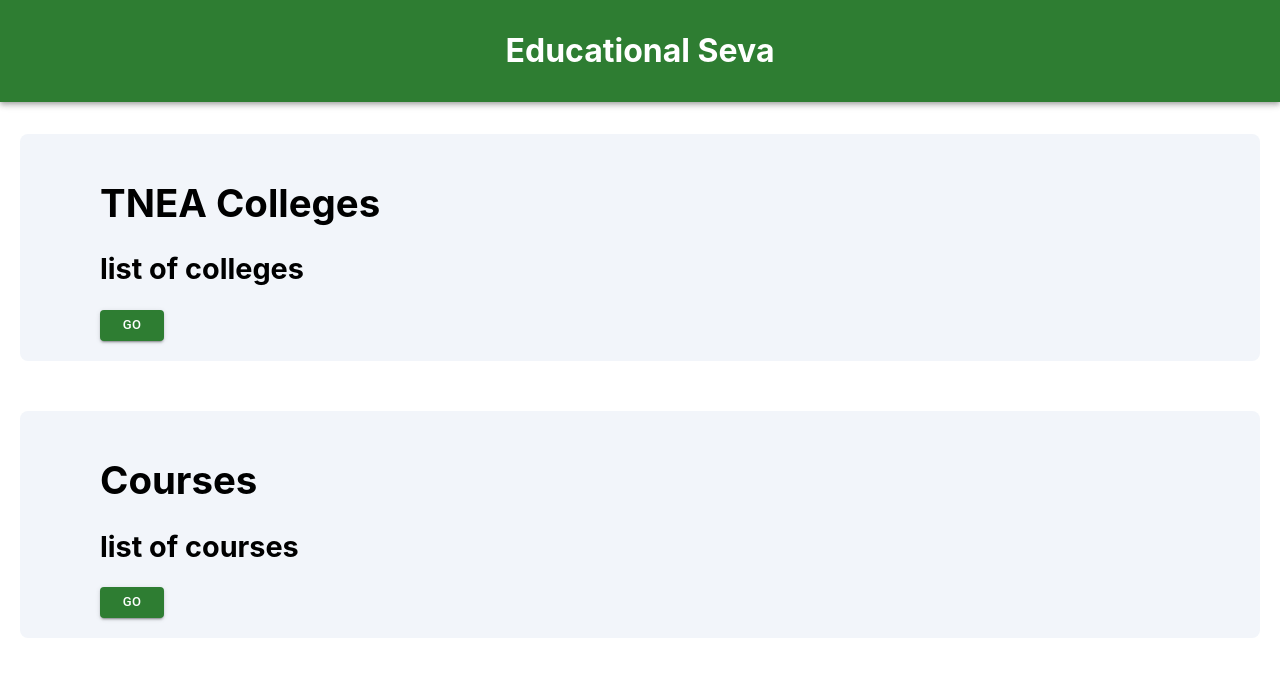
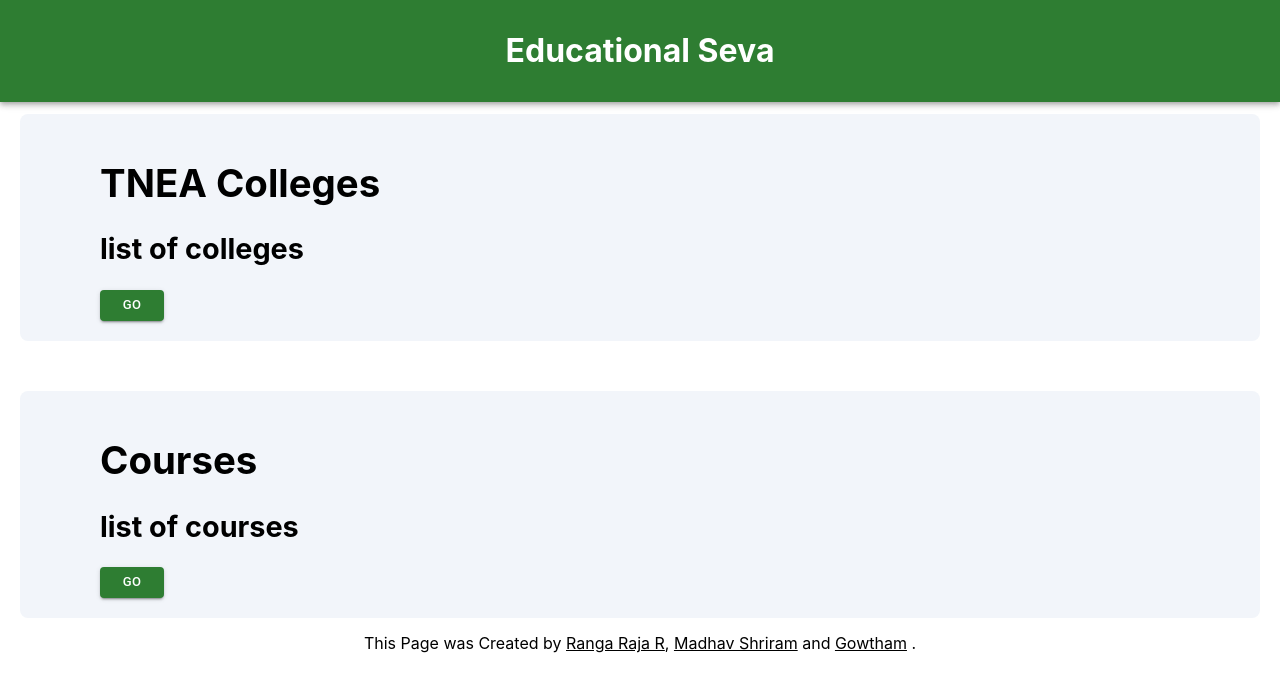
Before and after one commit to RangaRaja-R/educational-website-reactjs, a React (Create React App) app: page /degree-details/1 in a window 1280 px wide. Shown: the top 692 px of the page. Built offline with nearby package versions, Linux system fonts and the light colour scheme.

Commit message:
edited copyright into details

```diff
--- a/src/App.js
+++ b/src/App.js
@@ -1,13 +1,53 @@
 import React from "react";
 import "./App.css";
 import Dashboard from "./modo/dashboard";
-import { BrowserRouter, Routes, Route } from "react-router-dom";
+import { Routes, Route } from "react-router-dom";
 import Courses from "./ranga/courseList";
 import DegList from "./gowtham/degreeList";
 import data from "./gowtham/college.json";
 import Home from "./modo/home";
 import ClgList from "./gowtham/collegeList";
 import Degree from "./modo/degree";
+import Link from "@mui/material/Link";
+
+function Copyright(props) {
+  return (
+    <div
+      style={{ marginTop: "15px" }}
+      variant="body2"
+      color="text.secondary"
+      align="center"
+      {...props}
+      className="copy"
+    >
+      {"This Page was Created by "}
+      <Link
+        color="inherit"
+        href="https://www.linkedin.com/in/rangaraja-r"
+        target="_blank"
+      >
+        Ranga Raja R
+      </Link>
+      {", "}
+      <Link
+        color="inherit"
+        href="https://www.linkedin.com/in/madhav-shriram-s-87b706258"
+        target="_blank"
+      >
+        Madhav Shriram
+      </Link>
+      {" and "}
+      <Link
+        color="inherit"
+        href="https://www.linkedin.com/in/gowtham-k-009590261"
+        target="_blank"
+      >
+        Gowtham
+      </Link>{" "}
+      {"."}
+    </div>
+  );
+}
 
 function App() {
   return (
@@ -20,6 +60,7 @@ function App() {
         <Route path="/degree-list/:id" element={<DegList d={data} />} />
         <Route path="/degree-details/:id" element={<Degree />} />
       </Routes>
+      <Copyright />
     </div>
   );
 }
--- a/src/modo/dashboard.js
+++ b/src/modo/dashboard.js
@@ -2,28 +2,7 @@ import * as React from "react";
 import { styled, createTheme, ThemeProvider } from "@mui/material/styles";
 import MuiAppBar from "@mui/material/AppBar";
 import Toolbar from "@mui/material/Toolbar";
-import Link from "@mui/material/Link";
-import Navigate from "../navigator";
 import "./dashboard.css";
-
-function Copyright(props) {
-  return (
-    <div
-      variant="body2"
-      color="text.secondary"
-      align="center"
-      {...props}
-      className="copy"
-    >
-      {"Copyright © "}
-      <Link color="inherit" href="https://www.naanmudhalvan.tn.gov.in/">
-        naanmudhalvan
-      </Link>{" "}
-      {new Date().getFullYear()}
-      {"."}
-    </div>
-  );
-}
 
 const drawerWidth = 240;
 
@@ -70,7 +49,6 @@ export default function Dashboard() {
           }}
         >
           <Toolbar />
-          <Copyright sx={{ pt: 4 }} />
         </div>
       </div>
     </ThemeProvider>
--- a/src/navigator.js
+++ /dev/null
@@ -1,23 +0,0 @@
-import { BrowserRouter, Routes, Route } from "react-router-dom";
-import Courses from "./ranga/courseList";
-import DegList from "./gowtham/degreeList";
-import data from "./gowtham/college.json";
-import Home from "./modo/home";
-import ClgList from "./gowtham/collegeList";
-import Degree from "./modo/degree";
-
-function Navigate() {
-  return (
-    <BrowserRouter>
-      <Routes>
-        <Route path="/" element={<Home />} />
-        <Route path="/course-list" element={<Courses />} />
-        <Route path="/college-list" element={<ClgList />} />
-        <Route path="/degree-list/:id" element={<DegList d={data} />} />
-        <Route path="/degree-details/:id" element={<Degree />} />
-      </Routes>
-    </BrowserRouter>
-  );
-}
-
-export default Navigate;
```
